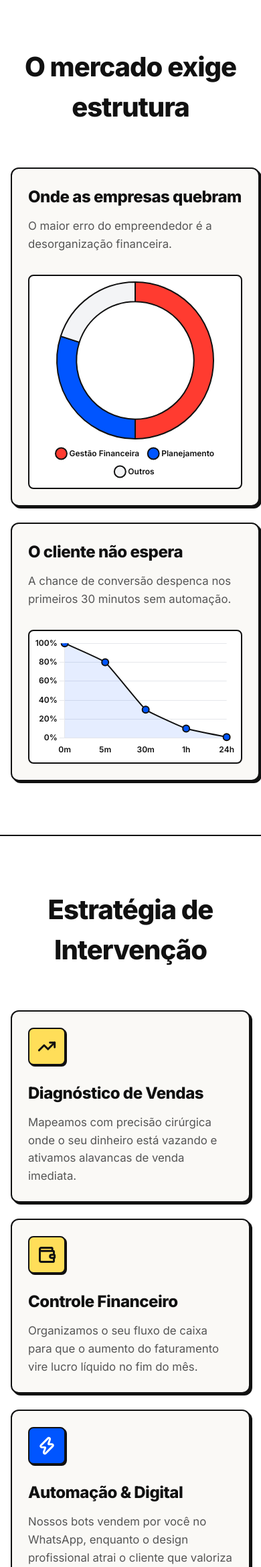
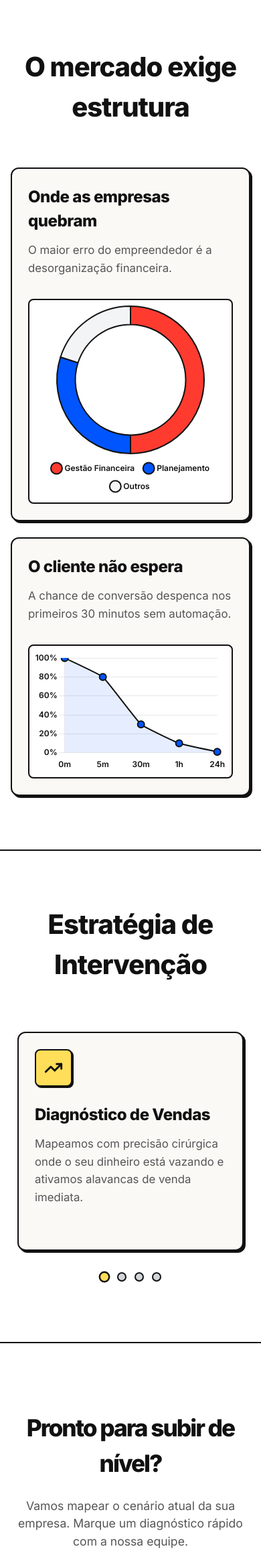
Before and after one commit to breno127/con3cta, a Flask app: page / in a window 390 px wide. Shown: the part 533-2872 px from the top of the page at 67% size. Run offline with Flask 3, Linux system fonts and the light colour scheme.

Commit message:
fix responsividade no celular v3

```diff
--- a/static/css/style.css
+++ b/static/css/style.css
@@ -39,10 +39,18 @@
     --grid-color: #222222;
 }
 
+/* O Segredo Anti-Quebra está aqui nestes 3 blocos */
 * {
     margin: 0;
     padding: 0;
     box-sizing: border-box;
+}
+
+html, body {
+    width: 100%;
+    max-width: 100vw;
+    overflow-x: hidden !important; /* Bloqueia scroll horizontal 100% */
+    position: relative;
 }
 
 body {
@@ -58,6 +66,7 @@ body {
 }
 
 .container {
+    width: 100%;
     max-width: 1140px;
     margin: 0 auto;
     padding: 0 24px;
@@ -132,10 +141,9 @@ nav {
     border-radius: 50%;
     width: 44px;
     height: 44px;
-    flex-shrink: 0; /* Impede o botão de esmagar */
+    flex-shrink: 0;
 }
 
-/* --- AJUSTE PARA O SÍMBOLO NÃO DIMINUIR --- */
 .btn-icon svg,
 .btn-icon i {
     width: 24px !important;
@@ -185,6 +193,7 @@ h1 {
     border-top: var(--border-fina);
     background-color: var(--bg-card);
     transition: var(--transition);
+    overflow: hidden; /* Corta qualquer animação que tente sair lateralmente */
 }
 
 .section-header {
@@ -213,6 +222,7 @@ h1 {
     flex-direction: column;
     box-shadow: var(--shadow-solida);
     transition: var(--transition);
+    width: 100%;
 }
 
 .bento-card:hover {
@@ -275,6 +285,12 @@ h1 {
     border-radius: 8px;
     padding: 16px;
     transition: var(--transition);
+    overflow: hidden; /* Essencial para gráficos não esticarem o card */
+}
+
+/* Força os gráficos a respeitarem a caixa */
+.chart-wrapper canvas {
+    max-width: 100% !important;
 }
 
 /* --- Footer CTA --- */
@@ -312,33 +328,105 @@ h1 {
     color: #111111;
 }
 
-/* --- RESPONSIVIDADE (MOBILE & PC) --- */
-html, body {
-    width: 100%;
-    overflow-x: hidden;
+/* --- ANIMAÇÕES DE SCROLL (DIAGONAIS) --- */
+.card-animate-left {
+    opacity: 0;
+    transform: translate(-50px, -50px);
+    transition: opacity 0.8s cubic-bezier(0.175, 0.885, 0.32, 1.275), transform 0.8s cubic-bezier(0.175, 0.885, 0.32, 1.275);
 }
 
+.card-animate-right {
+    opacity: 0;
+    transform: translate(50px, -50px);
+    transition: opacity 0.8s cubic-bezier(0.175, 0.885, 0.32, 1.275), transform 0.8s cubic-bezier(0.175, 0.885, 0.32, 1.275);
+}
+
+.card-animate-left.is-visible,
+.card-animate-right.is-visible {
+    opacity: 1;
+    transform: translate(0, 0);
+}
+
+/* --- CARROSSEL --- */
+.carousel-container {
+    width: 100%;
+    overflow: hidden;
+    position: relative;
+    padding: 10px 0;
+}
+
+.carousel-track {
+    display: flex;
+    transition: transform 0.5s ease-in-out;
+    width: 100%;
+}
+
+.carousel-slide {
+    flex: 0 0 100%;
+    max-width: 100%;
+    padding: 0 10px;
+    box-sizing: border-box;
+}
+
+.carousel-dots {
+    display: flex;
+    justify-content: center;
+    gap: 12px;
+    margin-top: 32px;
+}
+
+.carousel-dots .dot {
+    width: 14px;
+    height: 14px;
+    border-radius: 50%;
+    background-color: var(--grid-color);
+    border: 2px solid var(--border-color);
+    cursor: pointer;
+    transition: var(--transition);
+}
+
+.carousel-dots .dot.active {
+    background-color: var(--accent-yellow);
+    transform: scale(1.2);
+}
+
+/* --- RESPONSIVIDADE (MOBILE & PC) --- */
 @media (max-width: 900px) {
     h1 { font-size: 2.5rem; }
-    .container { padding: 0 16px; }
+
+    .container {
+        padding: 0 16px; /* Ajustado para dar espaço no ecrã */
+    }
+
     .hero { padding: 60px 0 40px; }
     .hero p { font-size: 1.1rem; }
 
-    .bento-grid, .mockup-ui {
+    .bento-grid {
         grid-template-columns: 1fr;
         gap: 24px;
     }
 
-    .bento-card { padding: 24px; }
+    .bento-card {
+        padding: 24px; /* Padding interno reduzido no mobile */
+    }
+
     .bento-card.full-width { grid-column: span 1; }
 
     .chart-wrapper {
         min-height: 200px;
-        padding: 8px;
+        padding: 8px; /* Menos padding lateral no gráfico para ele caber */
     }
 
     .footer-cta h2 { font-size: 2.2rem; }
-    .bento-card, .btn, .mockup-card { box-shadow: 3px 3px 0px var(--border-color); }
+
+    /* Sombras ajustadas para não saltarem para fora do ecrã do telemóvel */
+    .bento-card, .btn, .mockup-card {
+        box-shadow: 3px 3px 0px var(--border-color);
+    }
+
+    /* Reduz a distância da animação no telemóvel para evitar scroll invisível */
+    .card-animate-left { transform: translate(-20px, -20px); }
+    .card-animate-right { transform: translate(20px, -20px); }
 }
 
 @media (max-width: 480px) {
--- a/templates/index.html
+++ b/templates/index.html
@@ -39,7 +39,7 @@
             </div>
 
             <div class="bento-grid">
-                <div class="bento-card">
+                <div class="bento-card card-animate-left">
                     <h3>Onde as empresas quebram</h3>
                     <p>O maior erro do empreendedor é a desorganização financeira.</p>
                     <div class="chart-wrapper">
@@ -47,7 +47,7 @@
                     </div>
                 </div>
 
-                <div class="bento-card">
+                <div class="bento-card card-animate-right">
                     <h3>O cliente não espera</h3>
                     <p>A chance de conversão despenca nos primeiros 30 minutos sem automação.</p>
                     <div class="chart-wrapper">
@@ -64,26 +64,49 @@
                 <h2>Estratégia de Intervenção</h2>
             </div>
 
-            <div class="bento-grid">
-                <div class="bento-card">
+            <div class="carousel-container">
+                <div class="carousel-track" id="carouselTrack">
+
+                    <div class="carousel-slide">
+                        <div class="bento-card" style="height: 100%;">
                             <div class="icon-box"><i data-lucide="trending-up"></i></div>
                             <h3>Diagnóstico de Vendas</h3>
                             <p>Mapeamos com precisão cirúrgica onde o seu dinheiro está vazando e ativamos alavancas de venda imediata.</p>
                         </div>
+                    </div>
 
-                <div class="bento-card">
+                    <div class="carousel-slide">
+                        <div class="bento-card" style="height: 100%;">
                             <div class="icon-box"><i data-lucide="wallet"></i></div>
                             <h3>Controle Financeiro</h3>
                             <p>Organizamos o seu fluxo de caixa para que o aumento do faturamento vire lucro líquido no fim do mês.</p>
                         </div>
+                    </div>
 
-                <div class="bento-card full-width" style="display: flex; flex-direction: row; align-items: center; gap: 40px;">
-                    <div style="flex: 1;">
+                    <div class="carousel-slide">
+                        <div class="bento-card" style="height: 100%;">
                             <div class="icon-box blue"><i data-lucide="zap"></i></div>
                             <h3>Automação & Digital</h3>
                             <p>Nossos bots vendem por você no WhatsApp, enquanto o design profissional atrai o cliente que valoriza o produto.</p>
                             <a href="/agendar" style="display: inline-block; margin-top: 16px; color: var(--text-main); font-weight: 700;">Integrar meu sistema ➔</a>
                         </div>
+                    </div>
+
+                    <div class="carousel-slide">
+                        <div class="bento-card" style="height: 100%;">
+                            <div class="icon-box" style="background-color: var(--accent-green);"><i data-lucide="target"></i></div>
+                            <h3>Planeamento Estratégico</h3>
+                            <p>Definimos metas claras e um plano de ação tático para escalar o seu negócio de forma sustentável nos próximos meses.</p>
+                        </div>
+                    </div>
+
+                </div>
+
+                <div class="carousel-dots" id="carouselDots">
+                    <button class="dot active" data-index="0"></button>
+                    <button class="dot" data-index="1"></button>
+                    <button class="dot" data-index="2"></button>
+                    <button class="dot" data-index="3"></button>
                 </div>
             </div>
         </div>
```
Also changed, not shown: static/js/main.js (+60 -17 lines). Lines whose indentation alone changed are shown as unchanged.
